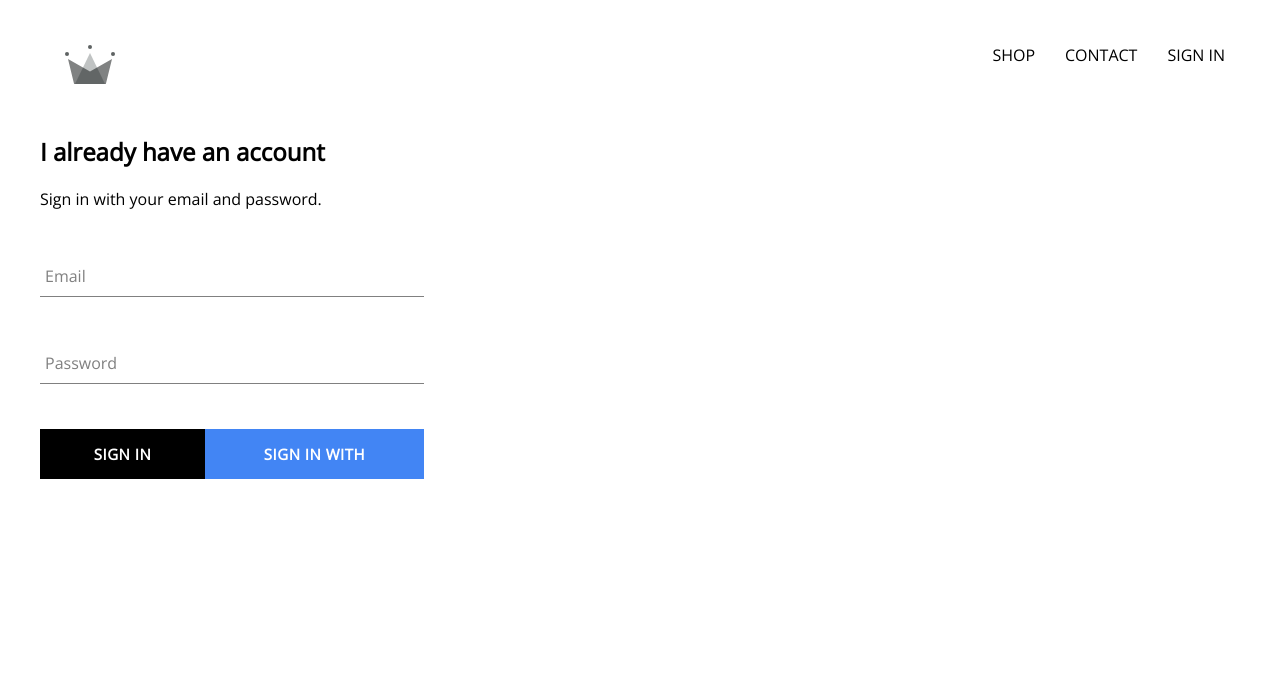
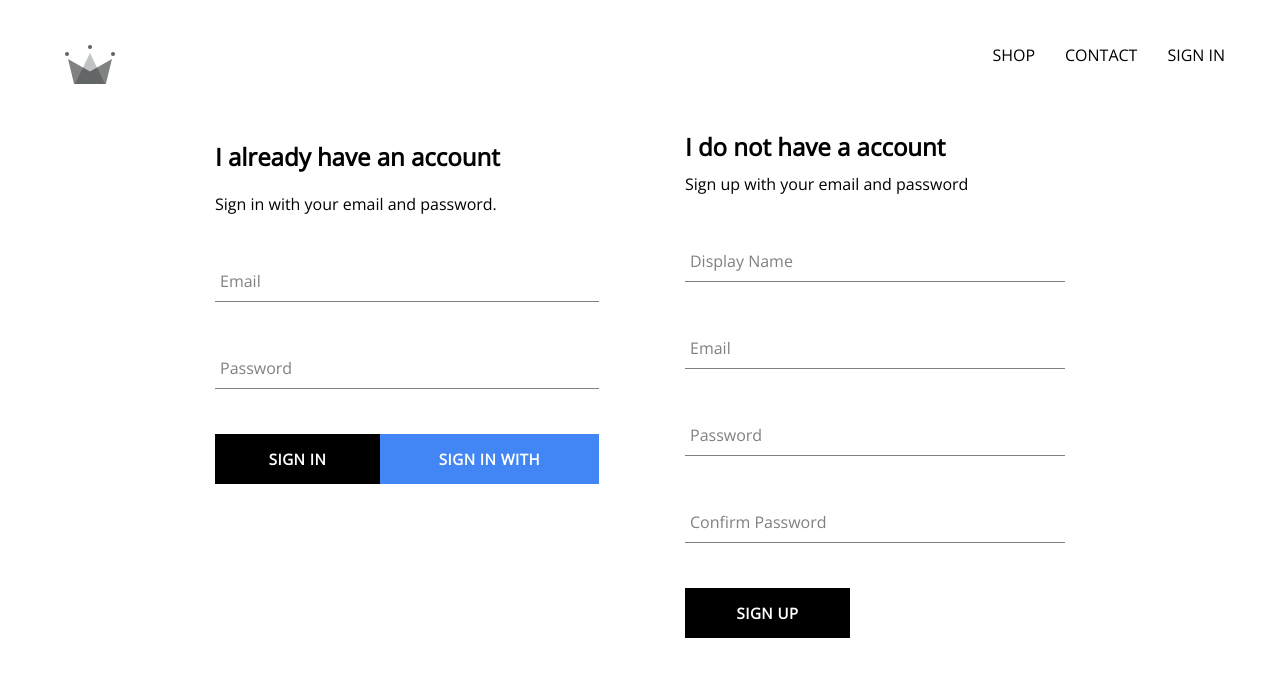
Before and after one commit to hanzlamunir/Crwn-Clothing, a React (Create React App) app: page /signin in a window 1280 px wide. Shown: the top 676 px of the page. Built offline with nearby package versions, Linux system fonts and the light colour scheme; no server answers; a web font is replaced by a local one.

Commit message:
implemented firebase utils, included ability to store authenticated users into firestore database

```diff
--- a/src/App.js
+++ b/src/App.js
@@ -21,8 +21,22 @@
   unsubscribeFromAuth = null;
 
   componentDidMount() {
-    this.unsubscribeFromAuth = auth.onAuthStateChanged(async (user) => {
-      createUserProfileDocument(user);
+    this.unsubscribeFromAuth = auth.onAuthStateChanged(async (userAuth) => {
+      if (userAuth) {
+        const userRef = await createUserProfileDocument(userAuth);
+
+        userRef.onSnapshot((snapShot) => {
+          this.setState({
+            currentUser: {
+              id: snapShot.id,
+              ...snapShot.data(),
+            },
+          });
+
+          console.log(this.state);
+        });
+      }
+      this.setState({ currentUser: userAuth });
     });
   }
 
--- /dev/null
+++ b/src/components/sign-up/sign-up.component.jsx
@@ -0,0 +1,72 @@
+import React from "react";
+
+import FormInput from "../form-input/form-input.component";
+import CustomButton from "../custom-button/custom-button.component";
+
+import { auth, createUserProfileDocument } from "../../firebase/firebase.utils";
+
+import './sign-up.styles.scss'
+
+class SignUp extends React.Component {
+    constructor() {
+        super()
+
+        this.state = {
+            displayName: '',
+            email: '',
+            password: '',
+            confirmPassword: ''
+        }
+    }
+
+    handleSubmit = async event => {
+        event.preventDefault()
+
+        const { displayName, email, password, confirmPassword } = this.state
+
+        if (password !== confirmPassword) {
+            alert("passwords don't match")
+            return
+        }
+
+        try {
+            const { user } = await auth.createUserWithEmailAndPassword(email, password)
+
+            await createUserProfileDocument(user, { displayName })
+
+            this.setState({
+                displayName: '',
+                email: '',
+                password: '',
+                confirmPassword: ''
+            })
+        } catch (error) {
+            console.error(error)
+        }
+    }
+
+    handleChange = event =>{
+        const { name, value } = event.target
+
+        this.setState({ [name]: value })
+    }
+
+    render() {
+        const { displayName, email, password, confirmPassword } = this.state
+        return(
+            <div className="sign-up">
+                <h2 className="title">I do  not have a account</h2>
+                <span>Sign up with your email and password</span>
+                <form className="sign-up-formn" onSubmit={this.handleSubmit}>
+                    <FormInput type='text' name='displayName' value={displayName} onChange={this.handleChange} label='Display Name' required />
+                    <FormInput type='email' name='email' value={email} onChange={this.handleChange} label='Email' required />
+                    <FormInput type='password' name='password' value={password} onChange={this.handleChange} label='Password' required />
+                    <FormInput type='password' name='confirmPassword' value={confirmPassword} onChange={this.handleChange} label='Confirm Password' required />
+                    <CustomButton type='submit'>SIGN UP</CustomButton>
+                </form>
+            </div>
+        )
+    }
+}
+
+export default SignUp
--- /dev/null
+++ b/src/components/sign-up/sign-up.styles.scss
@@ -0,0 +1,9 @@
+.sign-up {
+    display: flex;
+    flex-direction: column;
+    width: 380px;
+
+    .title {
+        margin: 10px 0;
+    }
+}
--- a/src/firebase/firebase.utils.js
+++ b/src/firebase/firebase.utils.js
@@ -12,16 +12,12 @@
   measurementId: "G-8F9PY4190H",
 };
 
-export const createUserProfileDocument = async (userAuth, additionalData) => {
+export const createUserProfileDocument = async (userAuth, additionaldata) => {
   if (!userAuth) return;
-
-  // console.log(firestore.doc(`users/${userAuth.uid}`));
 
   const userRef = firestore.doc(`users/${userAuth.uid}`);
 
   const snapShot = await userRef.get();
-
-  // console.log(snapShot);
 
   if (!snapShot.exists) {
     const { displayName, email } = userAuth;
@@ -32,7 +28,7 @@
         displayName,
         email,
         createdAt,
-        ...additionalData,
+        ...additionaldata,
       });
     } catch (error) {
       console.log("error creating user", error.message);
--- a/src/pages/sign-in-and-sign-up/sign-in-and-sign-up.component.jsx
+++ b/src/pages/sign-in-and-sign-up/sign-in-and-sign-up.component.jsx
@@ -3,9 +3,13 @@
 import './sign-in-and-sign-up.styles.scss'
 
 import SignIn from '../../components/sign-in/sign-in-component'
+import SignUp from "../../components/sign-up/sign-up.component";
 
 const SignInAndSignUpPage = () => (
-    <div className="sign-in-and-sign-up"><SignIn /></div>
+    <div className="sign-in-and-sign-up">
+        <SignIn />
+        <SignUp />
+    </div>
 )
 
 export default SignInAndSignUpPage;
--- a/src/pages/sign-in-and-sign-up/sign-in-and-sign-up.styles.scss
+++ b/src/pages/sign-in-and-sign-up/sign-in-and-sign-up.styles.scss
@@ -0,0 +1,6 @@
+.sign-in-and-sign-up {
+    width: 850px;
+    display: flex;
+    justify-content: space-between;
+    margin: 30px auto;
+}
```
